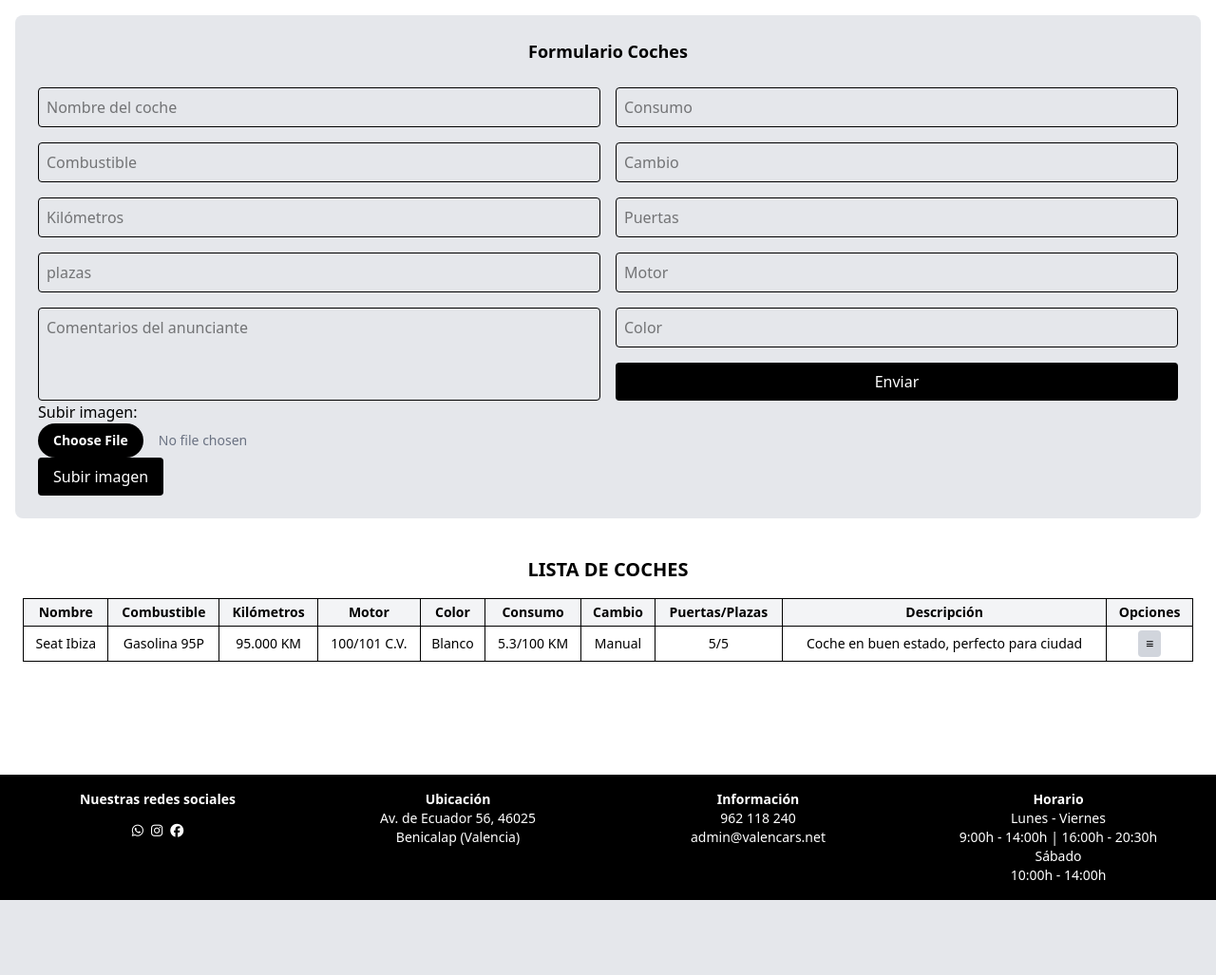
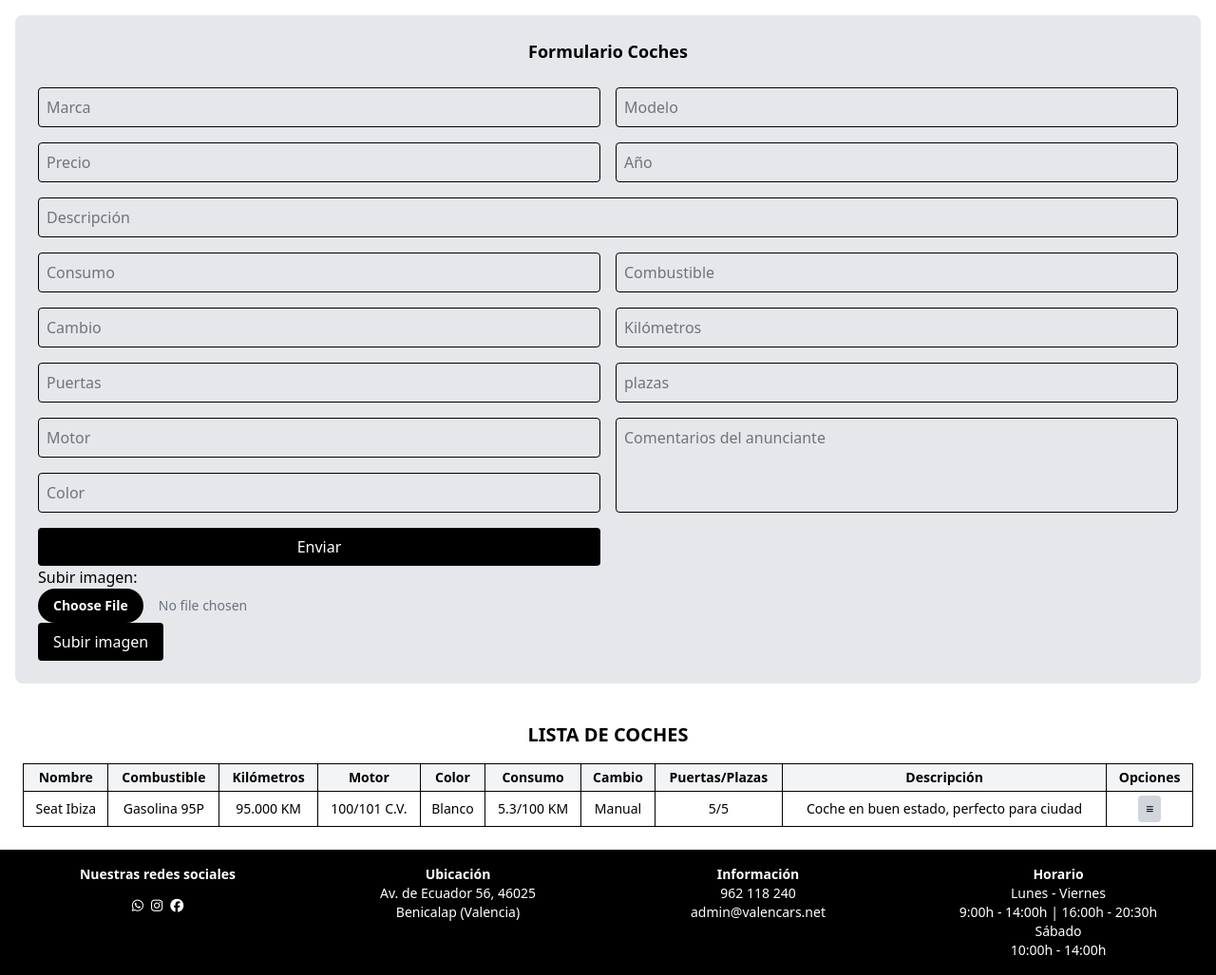
Before and after one commit to rajnaroc/VALENCARS, a Flask app: template src/templates/panel.html in a window 1280 px wide. Shown: the part 86-1113 px from the top of the page at 95% size. Before the commit the page ends 1034 px from the top, so only its background shows below. Run offline with Flask 3, Linux system fonts and the light colour scheme; the template is opened without the code that fills it, so the values that code supplies are empty; some libraries are stand-ins or nearby versions.

Commit message:
falta cambiar inputs en panel.html y en la ruta de panel

```diff
--- a/src/templates/panel.html
+++ b/src/templates/panel.html
@@ -5,8 +5,12 @@
         <!-- Formulario -->
         <section class="bg-gray-200 p-6 m-4 rounded-lg">
         <h2 class="text-center font-bold text-lg mb-6">Formulario Coches</h2>
-        <form class="grid grid-cols-1 md:grid-cols-2 gap-4" >
-            <input type="text" placeholder="Nombre del coche" class="p-2 rounded border"  name="nombre" />
+        <form class="grid grid-cols-1 md:grid-cols-2 gap-4" action="/panel" method="POST">
+            <input type="text" placeholder="Marca" class="p-2 rounded border" name="marca" />
+            <input type="text" placeholder="Modelo" class="p-2 rounded border" name="modelo" />
+            <input type="text" placeholder="Precio" class="p-2 rounded border" name="precio" />
+            <input type="text" placeholder="Año" class="p-2 rounded border" name="ano" />
+            <input type="text" placeholder="Descripción" class="p-2 rounded border md:col-span-2 resize-none" name="descripcion" />
             <input type="text" placeholder="Consumo" class="p-2 rounded border" name="consumo" />
             <input type="text" placeholder="Combustible" class="p-2 rounded border"  name="combustible"/>
             <input type="text" placeholder="Cambio" class="p-2 rounded border" name="cambio" />
```
